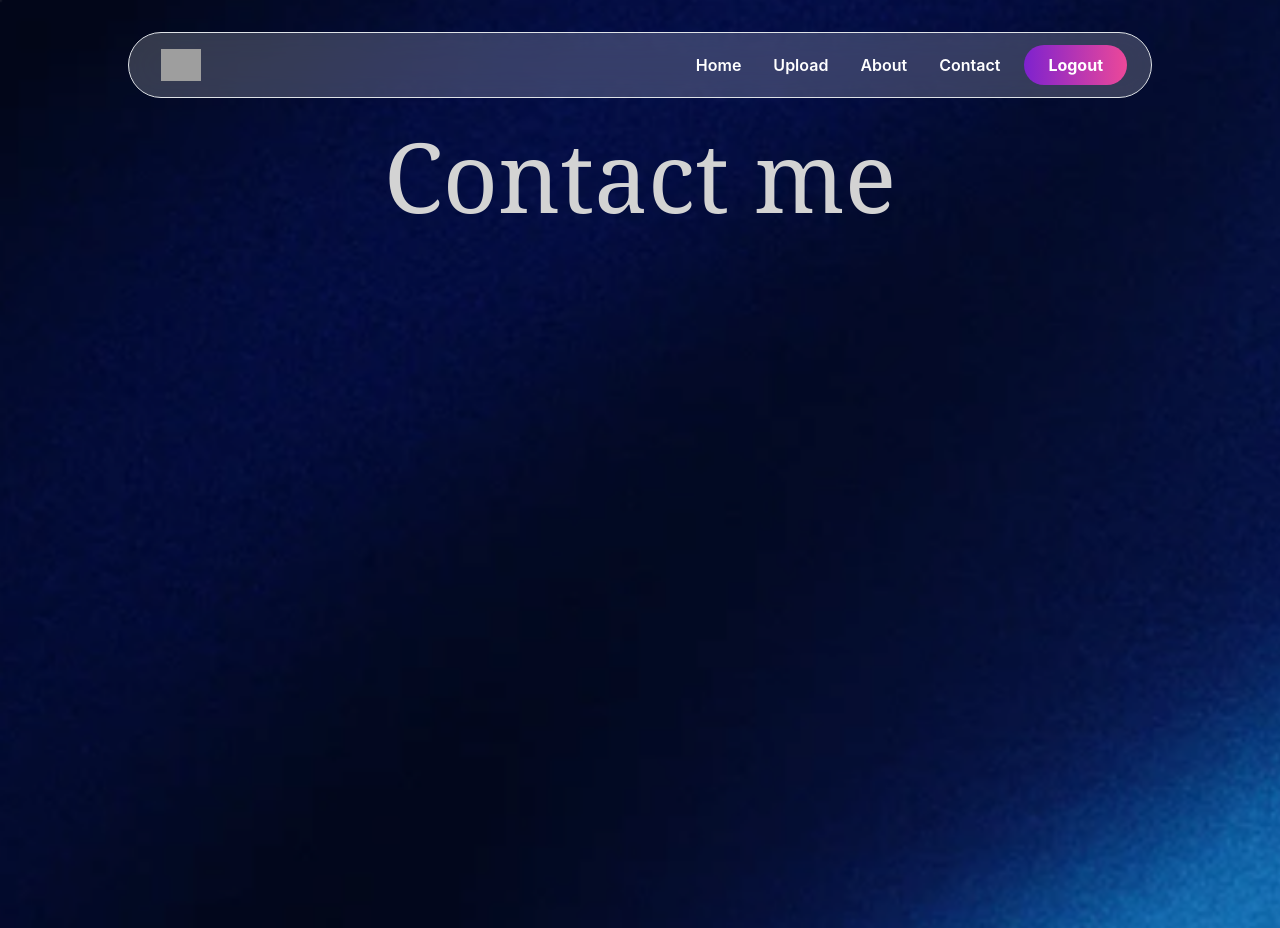
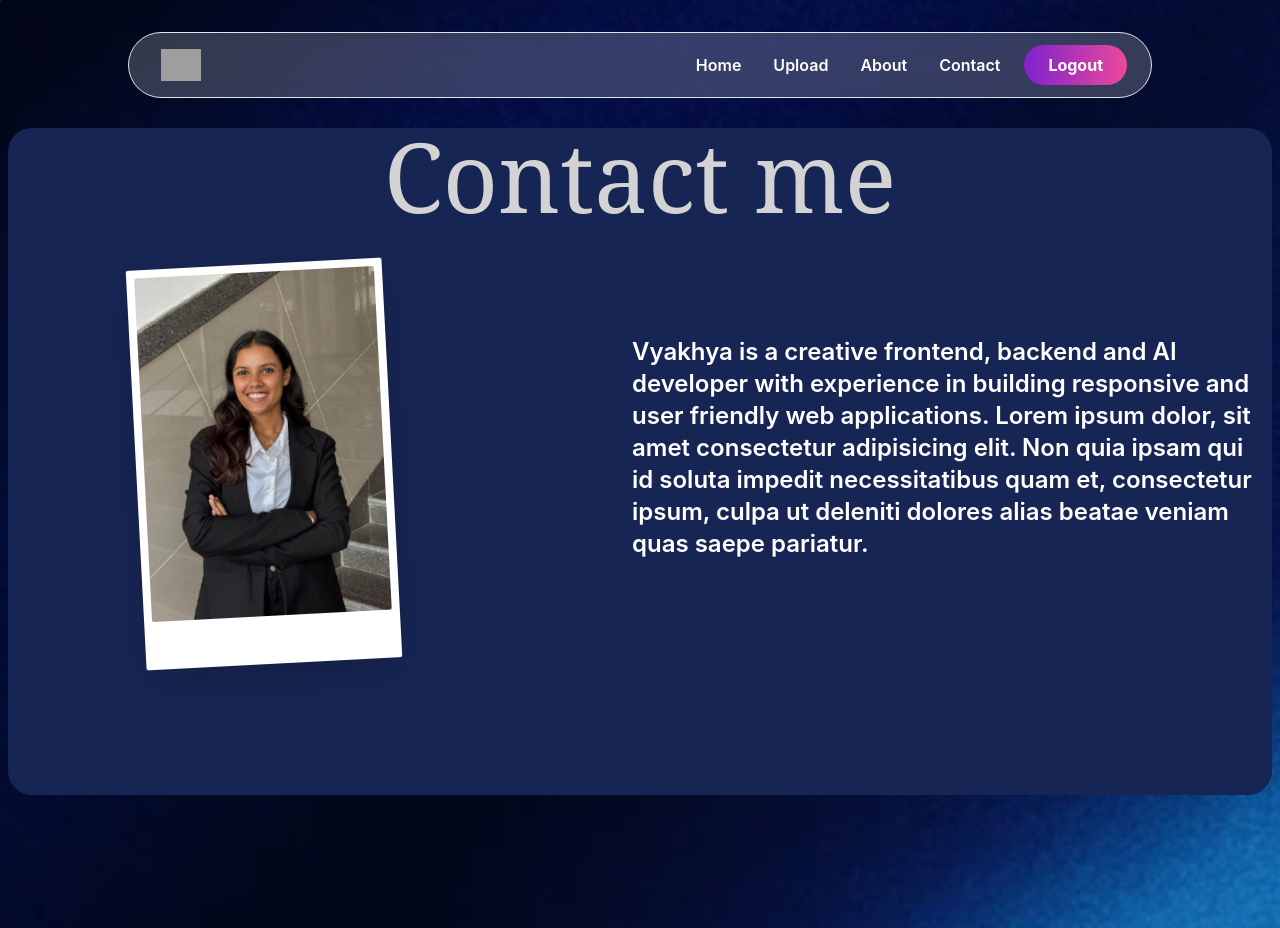
Before and after one commit to vyakhyaagoyal/ai-media-detection, a React (Vite) app: page /contact in a window 1280 px wide. Built offline with nearby package versions, Linux system fonts and the light colour scheme; sample sign-in values are in the browser's storage; grey boxes are pictures that could not be loaded; a web font is replaced by a local one.

Commit message:
basic contact page

```diff
--- a/package.json
+++ b/package.json
@@ -14,6 +14,7 @@
     "dotenv": "^17.2.1",
     "express": "^5.1.0",
     "express-validator": "^7.2.1",
+    "framer-motion": "^12.23.12",
     "jsonwebtoken": "^9.0.2",
     "mongoose": "^8.16.5",
     "multer": "^2.0.2",
--- a/src/components/About.jsx
+++ b/src/components/About.jsx
@@ -3,6 +3,7 @@ import React from 'react'
 const About = () => {
   return (
     <div className='h-screen'>
+      {/* <div className=''> */}
         <h1 className='text-8xl mt-28 flex items-center justify-center'
         style={{
           fontFamily: '"Patua One", "serif"',
@@ -12,6 +13,7 @@ const About = () => {
           color:"lightgray"
         }}>About me</h1>
         {/* <img src="" alt="photo self"/> */}
+        {/* </div> */}
     </div>
   )
 }
--- a/src/components/Contact.jsx
+++ b/src/components/Contact.jsx
@@ -3,15 +3,39 @@ import React from 'react'
 const Contact = () => {
   return (
     <div className='h-screen'>
+      <div
+        className="h-5/6 w-full bg-blue-950 rounded-3xl"
+      >
         <h1 className='text-8xl mt-28 flex items-center justify-center'
           style={{
             fontFamily: '"Patua One", "serif"',
             fontWeight: 300,
             fontStyle: "normal",
             fontSize: "6rem",
-          color:"lightgray"
+            color: "lightgray"
           }}>Contact me</h1>
+
+        <div className='flex items-start'>
+
+          {/* Polaroid div */}
+          <div
+            className="bg-white shadow-lg rounded-sm p-2 transform -rotate-3 w-64 ml-32 mt-10 flex flex-col"
+          >
+            <img src="vyakhya_professional.jpg" alt="pic" className='h-4/6 mb-10 w-full object-cover rounded-sm' />
           </div>
+
+          {/* Text div */}
+          <div
+            className="mt-28 ml-60 font-semibold text-white flex flex-col text-wrap w-1/2 text-2xl"
+          >
+            <p>Vyakhya is a creative frontend, backend and AI developer with experience in building responsive and user friendly web applications.
+              Lorem ipsum dolor, sit amet consectetur adipisicing elit. Non quia ipsam qui id soluta impedit necessitatibus quam et, consectetur ipsum, culpa ut deleniti dolores alias beatae veniam quas saepe pariatur.
+            </p>
+          </div>
+
+        </div>
+      </div>
+    </div >
   )
 }
 
```
Also changed, not shown: public/vyakhya_professional.jpg (added), 1 other file (tests, documents, lock files or other folders). Lines whose indentation alone changed are shown as unchanged.
